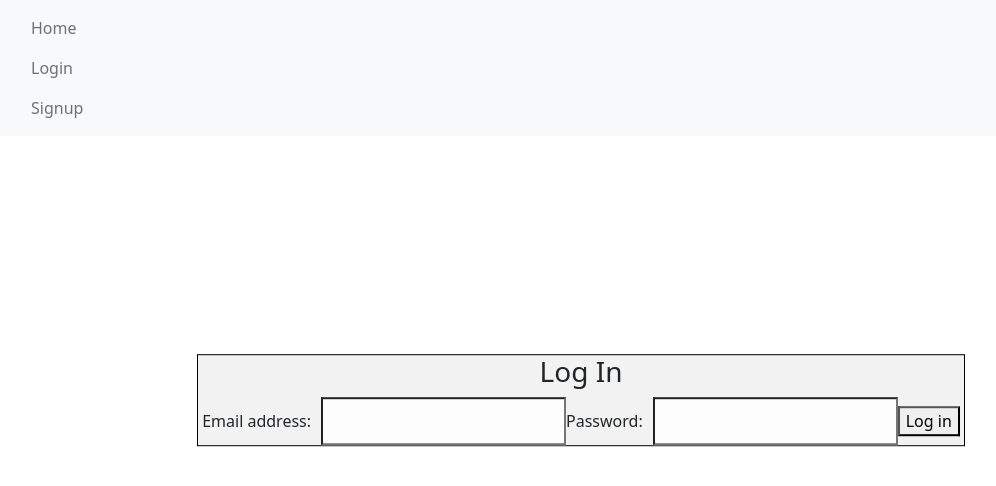
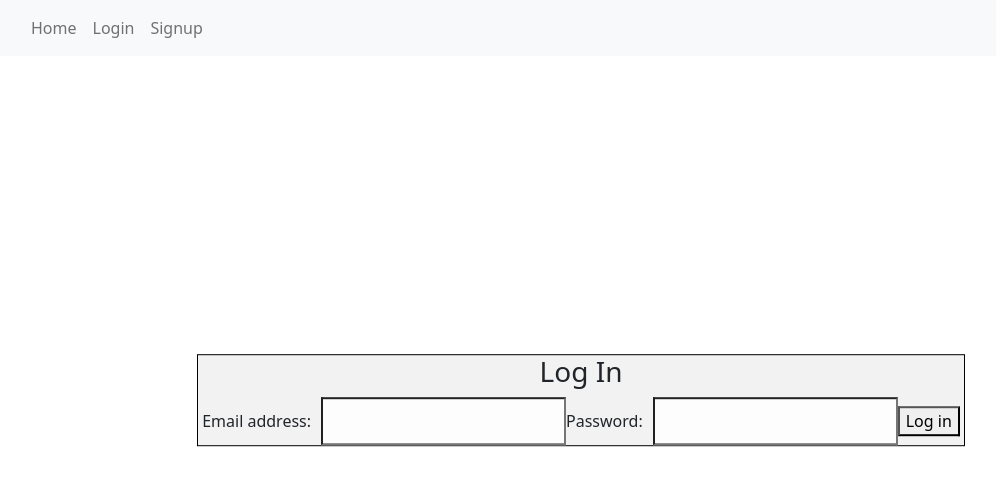
Before and after one commit to diegoguardiola/Milestone-Project-3, a React (Create React App) app in the folder front-end/: page /Login in a window 1280 px wide. Shown: the top 486 px of the page, without its empty margins (59-1055 px from the left). Built offline with nearby package versions, Linux system fonts and the light colour scheme.

Commit message:
Added className to Link

```diff
--- a/front-end/src/components/NavigationBar.js
+++ b/front-end/src/components/NavigationBar.js
@@ -22,18 +22,18 @@
         <Navbar.Collapse id='basic-navbar-nav'>
         <Nav className="me-auto">
           {user && (
-            <div>
+            <>
               <span>{user.email}</span>
               <button onClick={handleClick}>Log out</button>
-              <Nav.Link to="/"><Link to='/'>Home</Link></Nav.Link>
-            </div>
+              <Link className='nav-link' to='/'>Home</Link>
+            </>
           )}
           {!user && (
-            <div>
-              <Nav.Link to="/">Home</Nav.Link>
-              <Nav.Link to="/login">Login</Nav.Link>
-              <Nav.Link to="/signup">Signup</Nav.Link>
-            </div>
+            <>
+              <Link className='nav-link' to='/'>Home</Link>
+              <Link className ='nav-link' to="/login">Login</Link>
+              <Link className='nav-link' to='/signup'> Signup</Link>
+            </>
           )}
         </Nav>
         </Navbar.Collapse>
```
